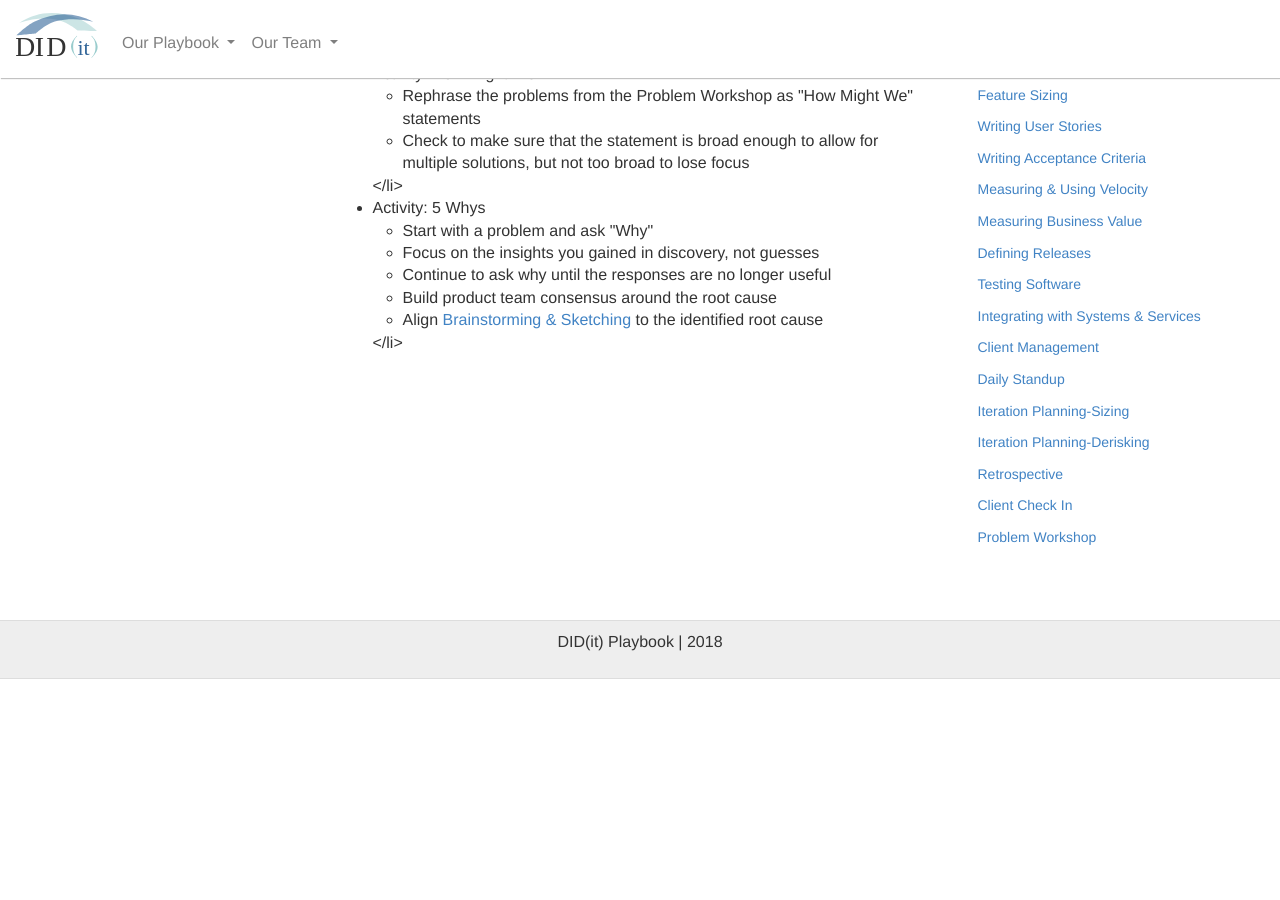
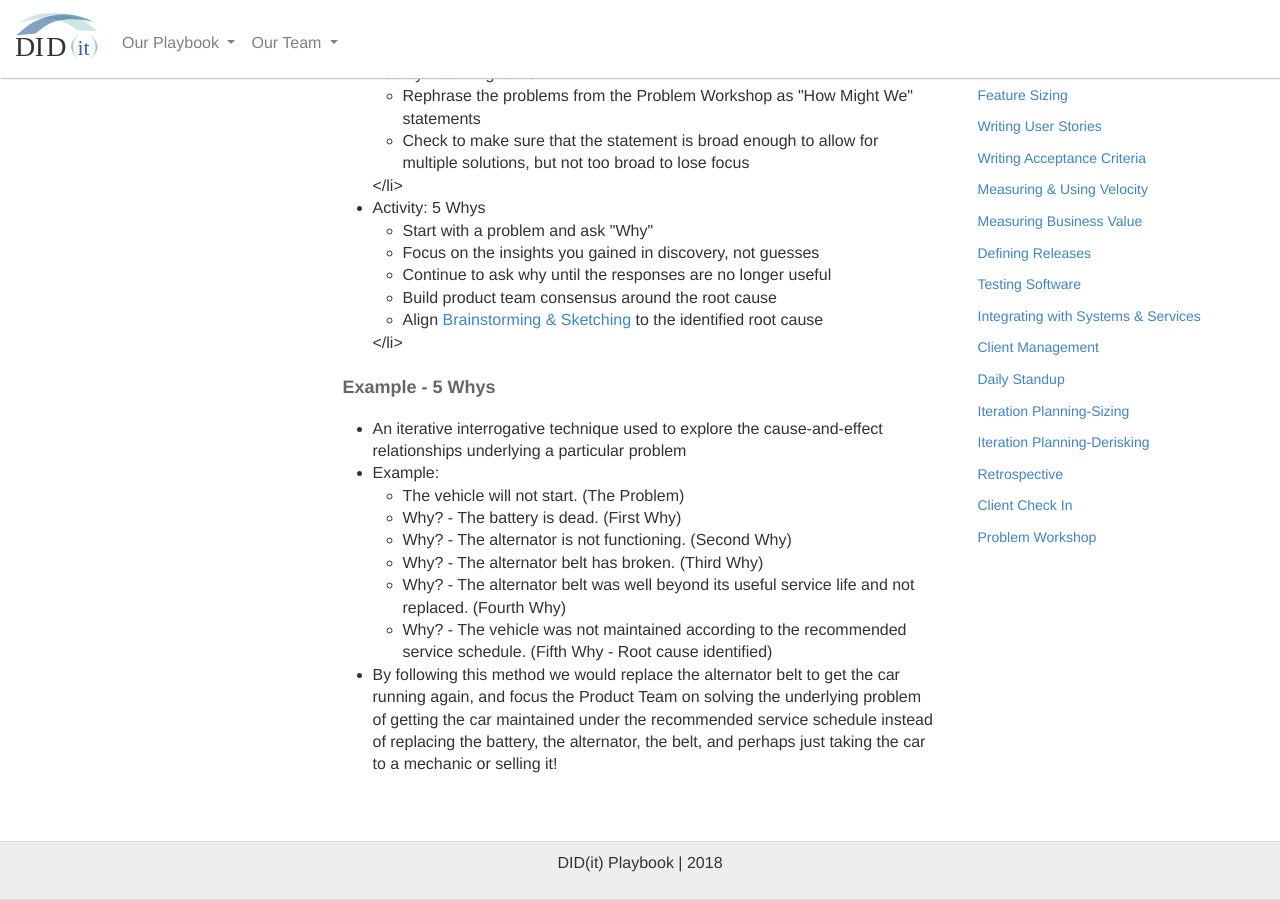
Before and after one commit to KnightPointSystems/kps_playbook, a Jekyll site: the page built from defining-the-problem.md, in a window 1280 px wide and 900 px high, scrolled down 822 px. Built offline with Jekyll 4.4.1, drawn with Linux system fonts in a browser that asks for light colours; nearby versions of some CDN libraries; before the commit the page ends 1501 px from its top, so only the background shows below that.

Commit message:
Added the example of 5 whys

```diff
--- a/defining-the-problem.md
+++ b/defining-the-problem.md
@@ -96,6 +96,22 @@ permalink: /defining-the-problem/
                   </ul>
                 </li>
            </ul>
+	   <h4 class="Example" id="Example">
+            Example - 5 Whys
+        </h4>
+            <ul>
+                <li>An iterative interrogative technique used to explore the cause-and-effect relationships underlying a particular problem</li>
+		<li>Example:</li>
+                  <ul>
+                    <li>The vehicle will not start.  (The Problem)</li>
+                    <li>Why? - The battery is dead. (First Why)</li>
+		    <li>Why? - The alternator is not functioning. (Second Why)</li>
+		    <li>Why? - The alternator belt has broken. (Third Why)</li>
+		    <li>Why? - The alternator belt was well beyond its useful service life and not replaced. (Fourth Why)</li>
+		    <li>Why? - The vehicle was not maintained according to the recommended service schedule.  (Fifth Why - Root cause identified)</li>
+		  </ul>
+		  <li>By following this method we would replace the alternator belt to get the car running again, and focus the Product Team on solving the underlying problem of getting the car maintained under the recommended service schedule instead of replacing the battery, the alternator, the belt, and perhaps just taking the car to a mechanic or selling it!</li>
+	    </ul>
     </div>
     <div class="col-md-3">
         {% include product-plays.html %}
```
